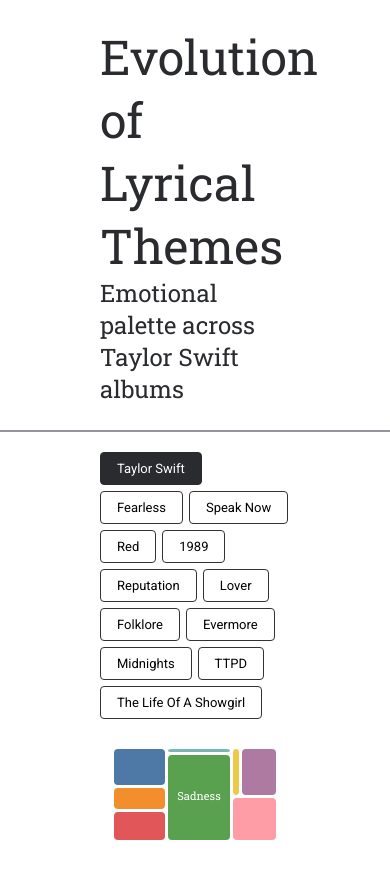
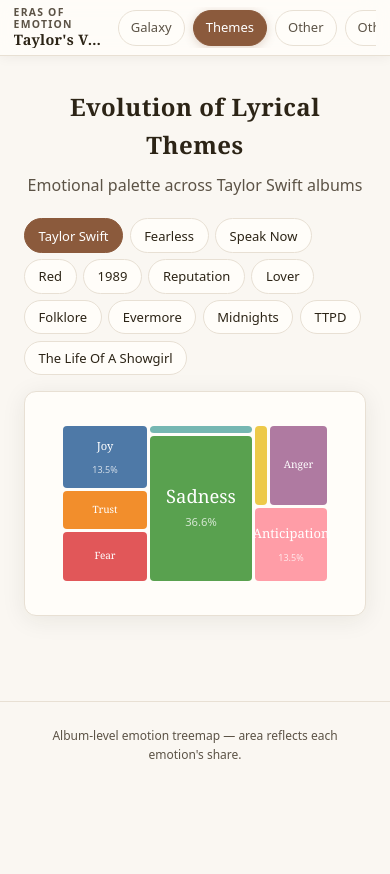
Before and after one commit to MonsterCloud1027/Eras-of-Emotion-TV, a website built with Parcel: page sections/lyrical-themes/src/index.html in a window 390 px wide. After the commit the page ends 844 px from the top, so only its background shows below. Built offline with nearby package versions, Linux system fonts and the light colour scheme; files whose address does not match are found by name.

Commit message:
navigation bar for demo

```diff
--- a/sections/lyrical-themes/src/index.html
+++ b/sections/lyrical-themes/src/index.html
@@ -1,30 +1,63 @@
 <!doctype html>
-<html>
+<html lang="en">
     <head>
         <meta charset="UTF-8">
         <meta name="viewport" content="width=device-width, initial-scale=1.0">
         <meta name="Description" content="Evolution of lyrical themes across Taylor Swift albums.">
-        <title>Lyrical Themes | INF8808</title>
-
-        <link rel="stylesheet" href="assets/style.css">
-        <link rel="stylesheet" href="assets/typography.css">
+        <title>Lyrical Themes | Eras of Emotion</title>
     </head>
 
-    <body>
-        <header>
+    <body class="lyrical-page">
+        <nav class="site-nav" aria-label="Site">
+            <div class="site-nav__inner">
+                <a class="site-nav__brand" href="../../../index.html">
+                    <span class="site-nav__brand-eyebrow">Eras of Emotion</span>
+                    <span class="site-nav__brand-title">Taylor's Version</span>
+                </a>
+                <div class="site-nav__links" role="navigation" aria-label="Visualizations">
+                    <a class="site-nav__link" href="../../../index.html" title="Radial Plutchik wheel">
+                        <span class="site-nav__link-label">Emotion Galaxy</span>
+                        <span class="site-nav__link-short">Galaxy</span>
+                    </a>
+                    <a class="site-nav__link is-active" href="./index.html" aria-current="page" title="Album emotion treemap">
+                        <span class="site-nav__link-label">Lyrical Themes</span>
+                        <span class="site-nav__link-short">Themes</span>
+                    </a>
+                    <span class="site-nav__link">
+                        <span class="site-nav__link-label">Other Vis</span>
+                        <span class="site-nav__link-short">Other</span>
+                    </span>
+                    <span class="site-nav__link">
+                        <span class="site-nav__link-label">Other Vis</span>
+                        <span class="site-nav__link-short">Other</span>
+                    </span>
+                    <span class="site-nav__link">
+                        <span class="site-nav__link-label">Other Vis</span>
+                        <span class="site-nav__link-short">Other</span>
+                    </span>
+                </div>
+            </div>
+        </nav>
+
+        <header class="lyrical-page__hero">
             <h1>Evolution of Lyrical Themes</h1>
-            <h2>Emotional palette across Taylor Swift albums</h2>
+            <p>Emotional palette across Taylor Swift albums</p>
         </header>
-        <main>
-            <nav id="album-timeline" class="album-timeline"></nav>
-            <div class="viz-container">
+
+        <main class="lyrical-page__main">
+            <nav id="album-timeline" class="lyrical-album-timeline" aria-label="Album timeline"></nav>
+            <div class="lyrical-page__panel card lyrical-graph-wrap">
                 <div class="graph" id="treemap">
                     <svg class="treemap-svg"></svg>
                 </div>
             </div>
         </main>
+
+        <footer class="site-footer">
+            <p>Album-level emotion treemap &mdash; area reflects each emotion's share.</p>
+        </footer>
+
         <div id="tooltip" class="tooltip"></div>
-        <script src="https://d3js.org/d3.v7.js"></script>
-        <script type="module" src="index.js"></script>
+        <script type="module" src="standalone.js"></script>
     </body>
 </html>
--- a/sections/lyrical-themes/src/scripts/helper.js
+++ b/sections/lyrical-themes/src/scripts/helper.js
@@ -1,4 +1,6 @@
 'use strict'
+
+import * as d3 from 'd3'
 
 /**
  * Generates the SVG g element that will contain the treemap.
@@ -34,10 +36,10 @@ export function setCanvasSize (width, height) {
  */
 export function buildTimeline (albums, onSelect) {
   d3.select('#album-timeline')
-    .selectAll('.album-btn')
+    .selectAll('.lyrical-album-btn')
     .data(albums)
     .join('button')
-    .attr('class', 'album-btn')
+    .attr('class', 'lyrical-album-btn')
     .attr('id', d => `btn-${d.replace(/\s+/g, '-')}`)
     .text(d => d === 'The Tortured Poets Department' ? 'TTPD' : d)
     .attr('title', d => d)
@@ -50,6 +52,6 @@ export function buildTimeline (albums, onSelect) {
  * @param {string} album The album name to activate
  */
 export function setActiveButton (album) {
-  d3.selectAll('.album-btn')
+  d3.selectAll('.lyrical-album-btn')
     .classed('active', d => d === album)
 }
--- a/sections/lyrical-themes/src/scripts/hover.js
+++ b/sections/lyrical-themes/src/scripts/hover.js
@@ -1,4 +1,6 @@
 'use strict'
+
+import * as d3 from 'd3'
 
 const tooltip = d3.select('#tooltip')
 
--- a/sections/lyrical-themes/src/scripts/preprocess.js
+++ b/sections/lyrical-themes/src/scripts/preprocess.js
@@ -1,4 +1,6 @@
 'use strict'
+
+import * as d3 from 'd3'
 
 const ALBUM_ORDER = [
   'Taylor Swift',
--- a/sections/lyrical-themes/src/scripts/viz.js
+++ b/sections/lyrical-themes/src/scripts/viz.js
@@ -1,4 +1,6 @@
 'use strict'
+
+import * as d3 from 'd3'
 
 import * as preproc from './preprocess.js'
 import * as hover from './hover.js'
--- /dev/null
+++ b/sections/lyrical-themes/src/standalone.js
@@ -0,0 +1,6 @@
+import "../../../src/styles/main.css";
+import "../../../src/styles/nav.css";
+import "../../../src/styles/lyrical-themes.css";
+import { initLyricalThemes } from "./index.js";
+
+initLyricalThemes("assets/data/song_emotion_wheel_data.llm.json");
--- /dev/null
+++ b/src/lyrical-themes/main.js
@@ -0,0 +1,10 @@
+import "../styles/main.css";
+import "../styles/nav.css";
+import "../styles/lyrical-themes.css";
+
+import { DATA_URL } from "../config/constants.js";
+import { initSiteNav } from "../ui/site-nav.js";
+import { initLyricalThemes } from "../../sections/lyrical-themes/src/index.js";
+
+initSiteNav("lyrical-themes");
+initLyricalThemes(DATA_URL);
--- a/src/main.js
+++ b/src/main.js
@@ -2,8 +2,10 @@
  * Taylor Swift Lyrics Emotion Galaxy — entry
  */
 import "./styles/main.css";
+import "./styles/nav.css";
 
 import * as d3 from "d3";
+import { initSiteNav } from "./ui/site-nav.js";
 import { loadSectionWheelBySong } from "./data/section-wheel.js";
 import { loadSectionsBySong } from "./data/sections.js";
 import { buildSectionTypeColorScale } from "./config/section-type-colors.js";
@@ -24,6 +26,8 @@ import { initSongDrilldown } from "./viz/song-drilldown.js";
 import { drawScrollGalaxy } from "./viz/scroll-galaxy.js";
 
 async function init() {
+  initSiteNav("galaxy");
+
   try {
     const [songs, sectionsBySong, sectionWheelBySong] = await Promise.all([
       loadData(),
--- /dev/null
+++ b/src/styles/lyrical-themes.css
@@ -0,0 +1,118 @@
+/* Lyrical themes treemap page */
+
+.lyrical-page {
+  display: flex;
+  flex-direction: column;
+  min-height: calc(100vh - var(--site-nav-height));
+}
+
+.lyrical-page__hero {
+  max-width: 900px;
+  margin: 0 auto;
+  padding: 2rem 1.5rem 1.25rem;
+  text-align: center;
+}
+
+.lyrical-page__hero h1 {
+  font-family: var(--font-serif);
+  font-size: clamp(1.5rem, 3.5vw, 2.15rem);
+  font-weight: 600;
+  margin: 0 0 0.5rem;
+  letter-spacing: 0.02em;
+}
+
+.lyrical-page__hero p {
+  margin: 0;
+  color: var(--text-muted);
+  font-size: 1rem;
+}
+
+.lyrical-page__main {
+  flex: 1;
+  display: flex;
+  flex-direction: column;
+  gap: 1rem;
+  max-width: 1280px;
+  width: 100%;
+  margin: 0 auto;
+  padding: 0 1.5rem 2rem;
+}
+
+.lyrical-page__panel {
+  padding: 1.25rem 1.5rem;
+}
+
+.lyrical-album-timeline {
+  display: flex;
+  flex-wrap: wrap;
+  gap: 0.4rem;
+}
+
+.lyrical-album-btn {
+  padding: 0.45rem 0.85rem;
+  color: var(--text);
+  background: var(--bg-card);
+  border: 1px solid var(--border);
+  border-radius: 999px;
+  cursor: pointer;
+  outline: 0;
+  font-family: var(--font-sans);
+  font-size: 0.8125rem;
+  font-weight: 500;
+  transition:
+    background 0.15s ease,
+    border-color 0.15s ease,
+    color 0.15s ease;
+}
+
+.lyrical-album-btn:hover {
+  border-color: var(--ring);
+  background: #fff;
+}
+
+.lyrical-album-btn.active {
+  background: var(--accent);
+  color: #fff;
+  border-color: var(--accent);
+}
+
+.lyrical-graph-wrap {
+  width: 100%;
+}
+
+.lyrical-graph-wrap .graph {
+  width: 100%;
+}
+
+.lyrical-graph-wrap .treemap-svg {
+  display: block;
+}
+
+.lyrical-graph-wrap .cell-label {
+  pointer-events: none;
+  font-family: var(--font-serif);
+  text-anchor: middle;
+  dominant-baseline: middle;
+  text-transform: capitalize;
+}
+
+.lyrical-graph-wrap .cell-pct {
+  pointer-events: none;
+  font-family: var(--font-sans);
+  text-anchor: middle;
+  dominant-baseline: middle;
+}
+
+.lyrical-page .tooltip {
+  position: fixed;
+  pointer-events: none;
+  z-index: 1000;
+  padding: 0.5rem 0.75rem;
+  background: rgba(44, 36, 22, 0.92);
+  color: #fff;
+  font-family: var(--font-sans);
+  font-size: 0.8125rem;
+  line-height: 1.5;
+  border-radius: 8px;
+  display: none;
+}
--- a/src/styles/main.css
+++ b/src/styles/main.css
@@ -87,7 +87,7 @@ body {
 
 .scroll-stage__sticky {
   position: sticky;
-  top: 0;
+  top: var(--site-nav-height, 0);
   z-index: 20;
   height: 100vh;
   display: flex;
--- /dev/null
+++ b/src/styles/nav.css
@@ -0,0 +1,137 @@
+/* Site-wide navigation */
+
+:root {
+  --site-nav-height: 3.5rem;
+}
+
+.site-nav {
+  position: sticky;
+  top: 0;
+  z-index: 100;
+  height: var(--site-nav-height);
+  background: rgba(255, 253, 249, 0.82);
+  backdrop-filter: blur(14px) saturate(1.1);
+  -webkit-backdrop-filter: blur(14px) saturate(1.1);
+  border-bottom: 1px solid var(--border);
+  box-shadow: 0 1px 12px rgba(44, 36, 22, 0.06);
+}
+
+.site-nav__inner {
+  display: flex;
+  align-items: center;
+  justify-content: space-between;
+  gap: 1rem;
+  max-width: 1280px;
+  height: 100%;
+  margin: 0 auto;
+  padding: 0 1.25rem;
+}
+
+.site-nav__brand {
+  display: flex;
+  flex-direction: column;
+  gap: 0.05rem;
+  min-width: 0;
+  color: var(--text);
+  text-decoration: none;
+  line-height: 1.15;
+}
+
+.site-nav__brand:hover {
+  color: var(--accent);
+}
+
+.site-nav__brand-eyebrow {
+  font-size: 0.65rem;
+  font-weight: 600;
+  letter-spacing: 0.12em;
+  text-transform: uppercase;
+  color: var(--text-muted);
+}
+
+.site-nav__brand-title {
+  font-family: var(--font-serif);
+  font-size: 1rem;
+  font-weight: 600;
+  letter-spacing: 0.02em;
+  white-space: nowrap;
+  overflow: hidden;
+  text-overflow: ellipsis;
+}
+
+.site-nav__links {
+  display: flex;
+  align-items: center;
+  gap: 0.5rem;
+  flex-shrink: 1;
+  min-width: 0;
+  overflow-x: auto;
+  scrollbar-width: none;
+  -ms-overflow-style: none;
+  padding: 0.15rem 0;
+}
+
+.site-nav__links::-webkit-scrollbar {
+  display: none;
+}
+
+.site-nav__link {
+  display: inline-flex;
+  align-items: center;
+  justify-content: center;
+  min-height: 2.25rem;
+  padding: 0.4rem 0.9rem;
+  border: 1px solid var(--border);
+  border-radius: 999px;
+  background: var(--bg-card);
+  color: var(--text-muted);
+  font-size: 0.875rem;
+  font-weight: 500;
+  text-decoration: none;
+  transition:
+    color 0.15s ease,
+    background 0.15s ease,
+    border-color 0.15s ease,
+    box-shadow 0.15s ease;
+}
+
+.site-nav__link:hover {
+  color: var(--text);
+  border-color: var(--ring);
+  background: #fff;
+}
+
+.site-nav__link.is-active {
+  color: #fff;
+  background: var(--accent);
+  border-color: var(--accent);
+  box-shadow: 0 2px 10px rgba(139, 90, 60, 0.25);
+}
+
+.site-nav__link-short {
+  display: none;
+}
+
+@media (max-width: 640px) {
+  .site-nav__inner {
+    padding: 0 0.85rem;
+  }
+
+  .site-nav__brand-title {
+    font-size: 0.9rem;
+  }
+
+  .site-nav__link-label {
+    display: none;
+  }
+
+  .site-nav__link-short {
+    display: inline;
+  }
+
+  .site-nav__link {
+    padding: 0.4rem 0.75rem;
+    font-size: 0.8125rem;
+    flex-shrink: 0;
+  }
+}
--- a/vite.config.js
+++ b/vite.config.js
@@ -69,5 +69,11 @@ export default defineConfig({
   build: {
     outDir: "dist",
     emptyOutDir: true,
+    rollupOptions: {
+      input: {
+        main: path.resolve(rootDir, "index.html"),
+        lyricalThemes: path.resolve(rootDir, "lyrical-themes.html"),
+      },
+    },
   },
 });
```
Also changed, not shown: index.html (+2 -0 lines), lyrical-themes.html (added, +35 -0 lines), sections/lyrical-themes/src/index.js (+10 -15 lines), src/ui/site-nav.js (added, +82 -0 lines).
